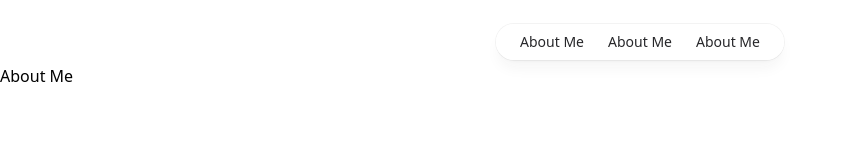
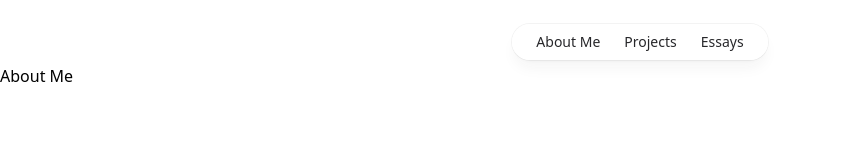
Before and after one commit to higracehuang/next-personal-website, a Next.js app: page / in a window 1280 px wide. Shown: the top 160 px of the page, without its empty margins (0-848 px from the left). Built offline with nearby package versions, Linux system fonts and the light colour scheme.

Commit message:
Pass attributes to NavItem

```diff
--- a/components/layout.tsx
+++ b/components/layout.tsx
@@ -1,7 +1,13 @@
-function NavItem() {
+type NavItemProps = {
+  title: string
+  url: string
+}
+
+function NavItem(props: NavItemProps) {
+  const {title, url} = props
   return (
     <li>
-      <a className="block px-3 py-2 transition hover:text-teal-500" href="/">About Me</a>
+      <a className="block px-3 py-2 transition hover:text-teal-500" href={url}>{title}</a>
     </li>
   )
 }
@@ -11,9 +17,9 @@ function Navbar() {
     <div className="flex justify-center mx-auto max-w-7xl h-16 pt-6">
       <nav>
         <ul className="flex rounded-full bg-white/90 px-3 text-sm font-medium text-zinc-800 shadow-lg shadow-zinc-800/5 ring-1 ring-zinc-900/5 backdrop-blur">
-          <NavItem />
-          <NavItem />
-          <NavItem />
+          <NavItem title={"About Me"} url={"/"}  />
+          <NavItem title={"Projects"} url={"/projects"} />
+          <NavItem title={"Essays"} url={"/essays"} />
         </ul>
       </nav>
     </div>
```
